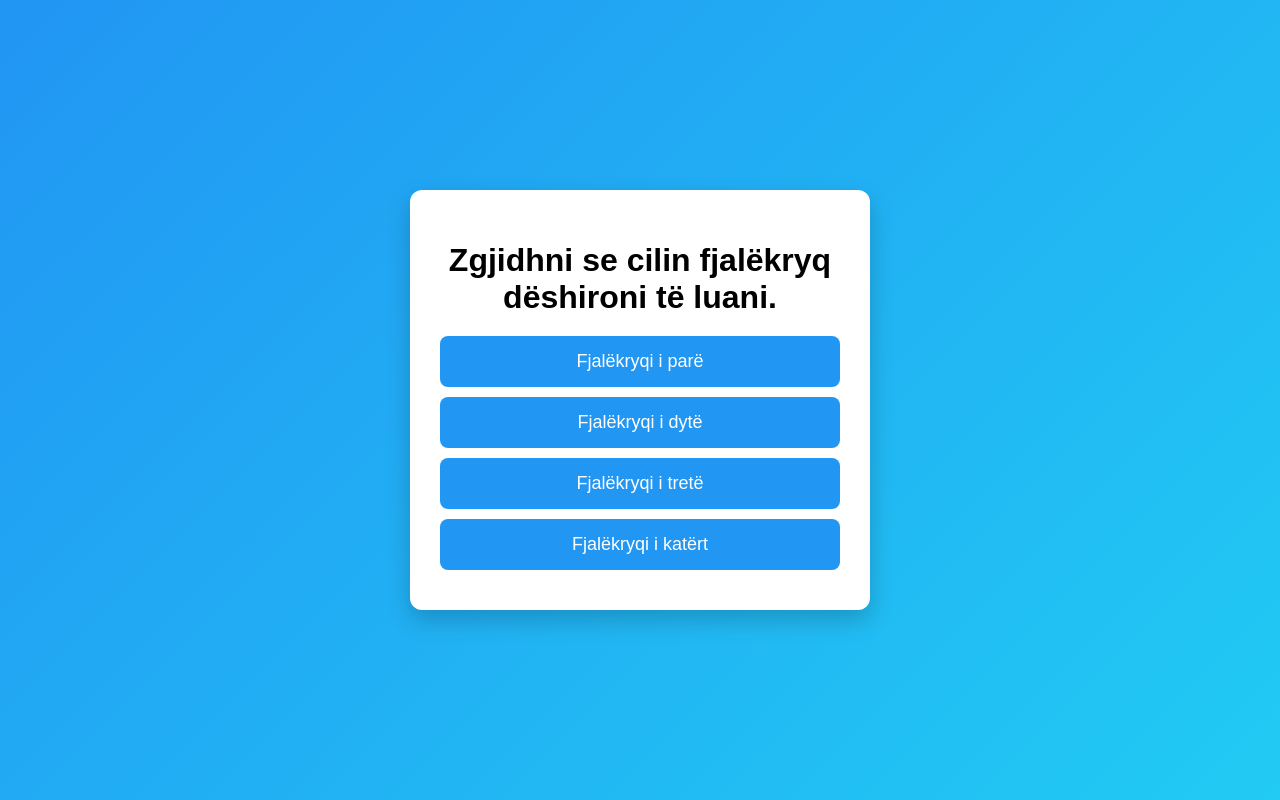
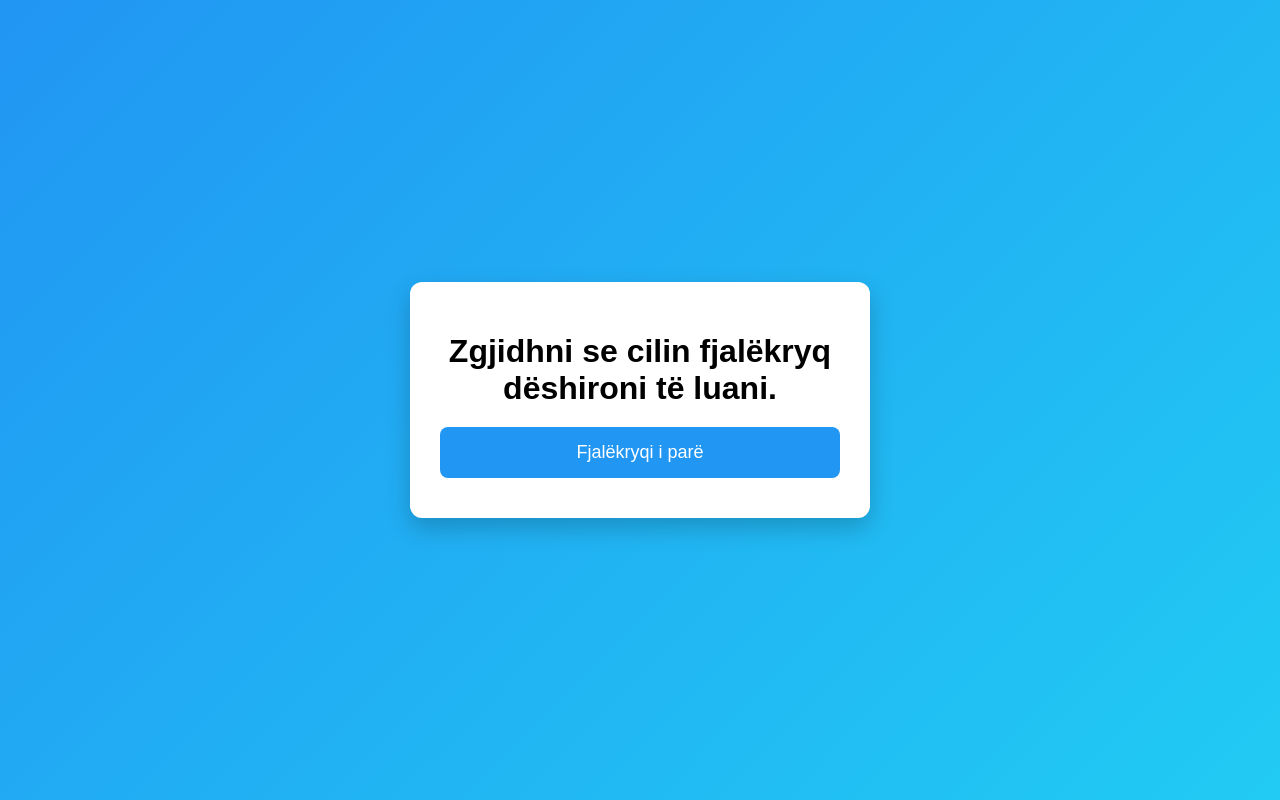
Before and after one commit to mikail-L/gjuha-ne-loje-kushtrimi-i-lirise, a plain HTML site: page pages/zgjidh fjalekryqin.html in a window 1280 px wide. Drawn offline with Linux system fonts and the light colour scheme.

Commit message:
Update zgjidh fjalekryqin.html

```diff
--- a/pages/zgjidh fjalekryqin.html
+++ b/pages/zgjidh fjalekryqin.html
@@ -51,9 +51,7 @@
 
     <div class="classes">
         <a href="fjalekryq 1.html">Fjalëkryqi i parë</a>
-        <a href="fjalekryq 2.html">Fjalëkryqi i dytë</a>
-        <a href="fjalekryq 3.html">Fjalëkryqi i tretë</a>
-        <a href="fjalekryq 4.html">Fjalëkryqi i katërt</a>
+
     </div>
 </div>
 
```
